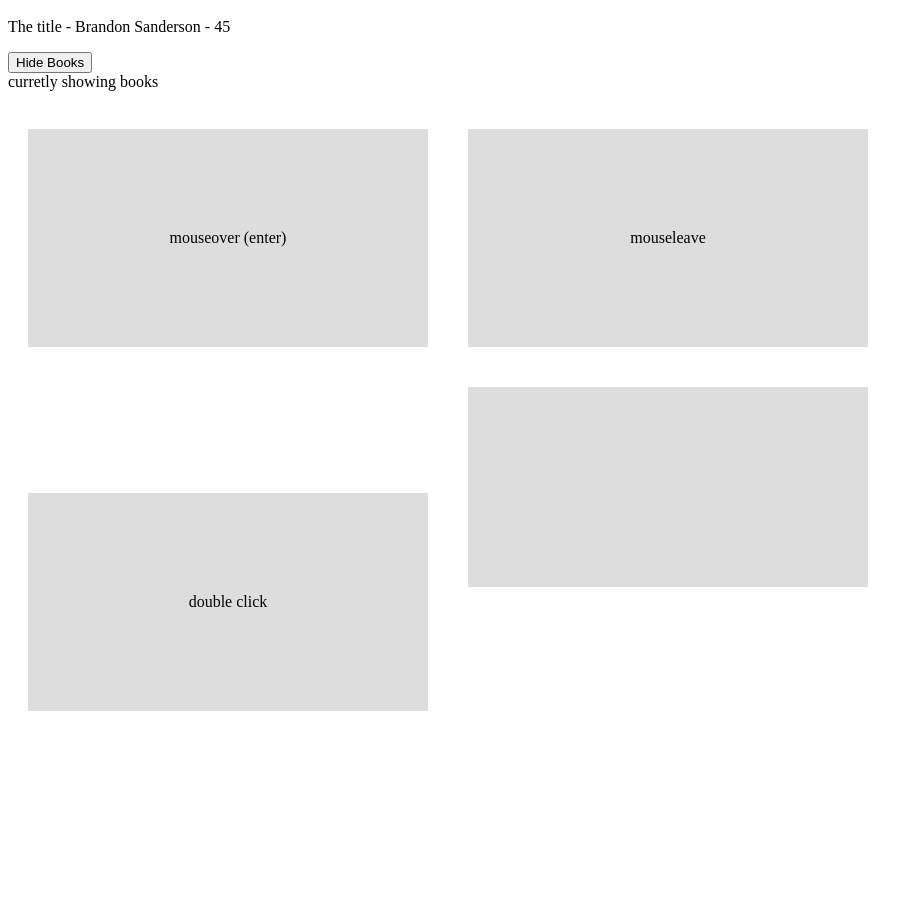
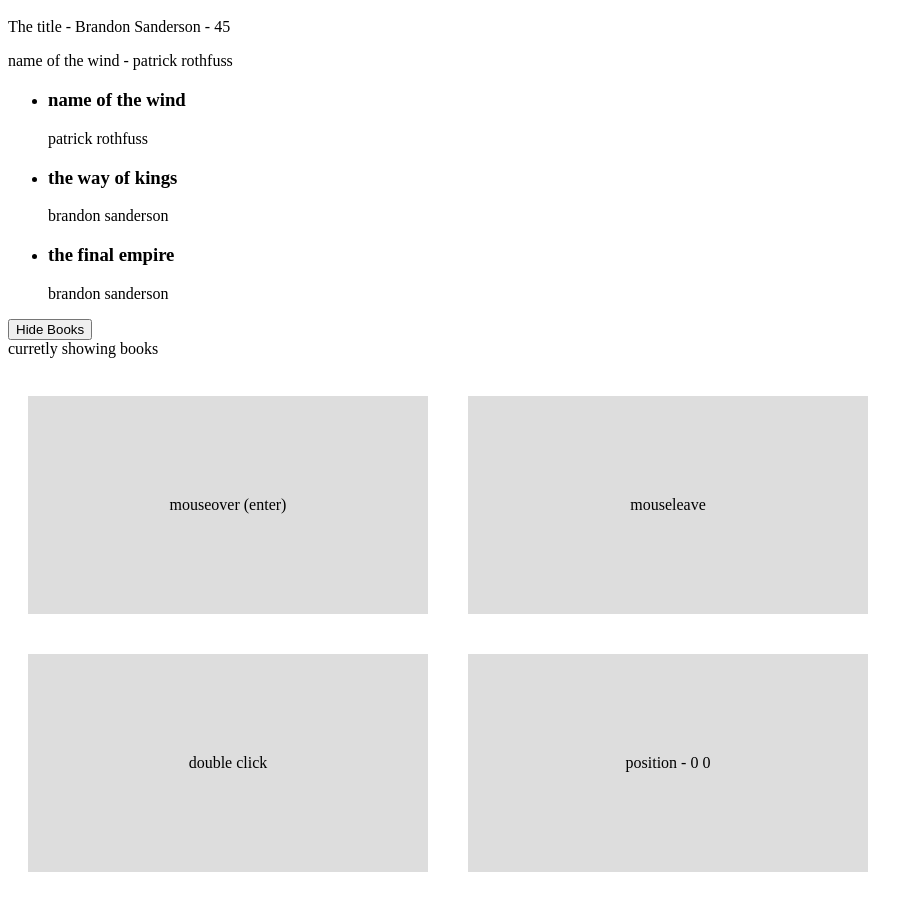
Before and after one commit to okamoto-tosei/Vue-lesson, a plain HTML site: page index.html in a window 1280 px wide. Shown: the part 48-948 px from the top of the page, without its empty margins (0-923 px from the left). Before the commit the page ends 800 px from the top, so only its background shows below. Drawn offline with nearby package versions, Linux system fonts and the light colour scheme.

Commit message:
for in item [reactでいうmapを使用しての表示]をVueで再現

```diff
--- a/app.js
+++ b/app.js
@@ -5,14 +5,29 @@ const app = Vue.createApp({
       title: 'The title',
       author: 'Brandon Sanderson',
       age: 45,
+      x: 0,
+      y: 0,
+      books: [
+        { title: 'name of the wind', author: 'patrick rothfuss' },
+        { title: 'the way of kings', author: 'brandon sanderson' },
+        { title: 'the final empire', author: 'brandon sanderson' },
+      ],
     };
   },
   methods: {
     toggleShowBooks() {
       this.showBooks = !this.showBooks;
     },
-    handleEvent(e) {
+    handleEvent(e, data) {
       console.log(e, e.type);
+      if (data) {
+        console.log(data);
+      }
+    },
+    handleMousemove(e) {
+      console.log(e);
+      this.x = e.offsetX;
+      this.y = e.offsetY;
     },
   },
 });
--- a/index.html
+++ b/index.html
@@ -21,7 +21,21 @@
 
     <div id="app">
       <div v-if="showBooks">
+        <!-- app.jsないの値出力して表示 -->
         <p>{{title}} - {{ author }} - {{ age }}</p>
+        <p>{{ books[0].title}} - {{ books[0].author }}</p>
+
+        <!-- V4[mapで配列内のデータの表示と同じようなことを実行] -->
+        <ul>
+          <!-- item in book = itemはbooksから渡ってくるobjを格納する変数なのでbookやvalueなどの変数名でも可能 -->
+          <!-- item in book = in はitemをいれる公文なので変えるの不可 -->
+          <!-- item in book = booksはapp.jsに記述している配列のデータ名 -->
+          <li v-for="item in books">
+            <!-- item.titleのitemは、item in booksのitem部分と同じ  -->
+            <h3>{{ item.title }}</h3>
+            <p>{{ item.author }}</p>
+          </li>
+        </ul>
       </div>
       <button @click="toggleShowBooks">
         <span v-if="showBooks">Hide Books</span>
@@ -32,13 +46,17 @@
 
       <br />
       <!-- mouse events -->
-      <!-- v-on:mouseover or @mouseover  ※マウスがDOM要素ないに入った際に発火される-->
-      <div class="box" @mouseover="handleEvent">mouseover (enter)</div>
+      <!-- v-on:mouseover or @mouseover  ※マウスがDOM要素ないに入った際に発火される,eventだけを引数で受け取る場合eでいいが、
+        eventと他の引数を受け取る場合は$eventで明示的に受け取る必要がある-->
+      <div class="box" @mouseover="handleEvent($event,5)">
+        mouseover (enter)
+      </div>
       <!-- v-on:mouseleave or @mouseleave　※マウスがDOM要素から外れた時に発火される -->
       <div class="box" @mouseleave="handleEvent">mouseleave</div>
       <!-- v-on:dblclick or @dblclick ※ダブルクリック時に発火 -->
       <div class="box" @dblclick="handleEvent">double click</div>
-      <div class="box"></div>
+      <!-- mouseのDOM要素ないのX軸とY軸のイベントを受け取り表示する -->
+      <div class="box" @mousemove="handleMousemove">position - {{x}} {{y}}</div>
     </div>
 
     <script src="app.js"></script>
```
